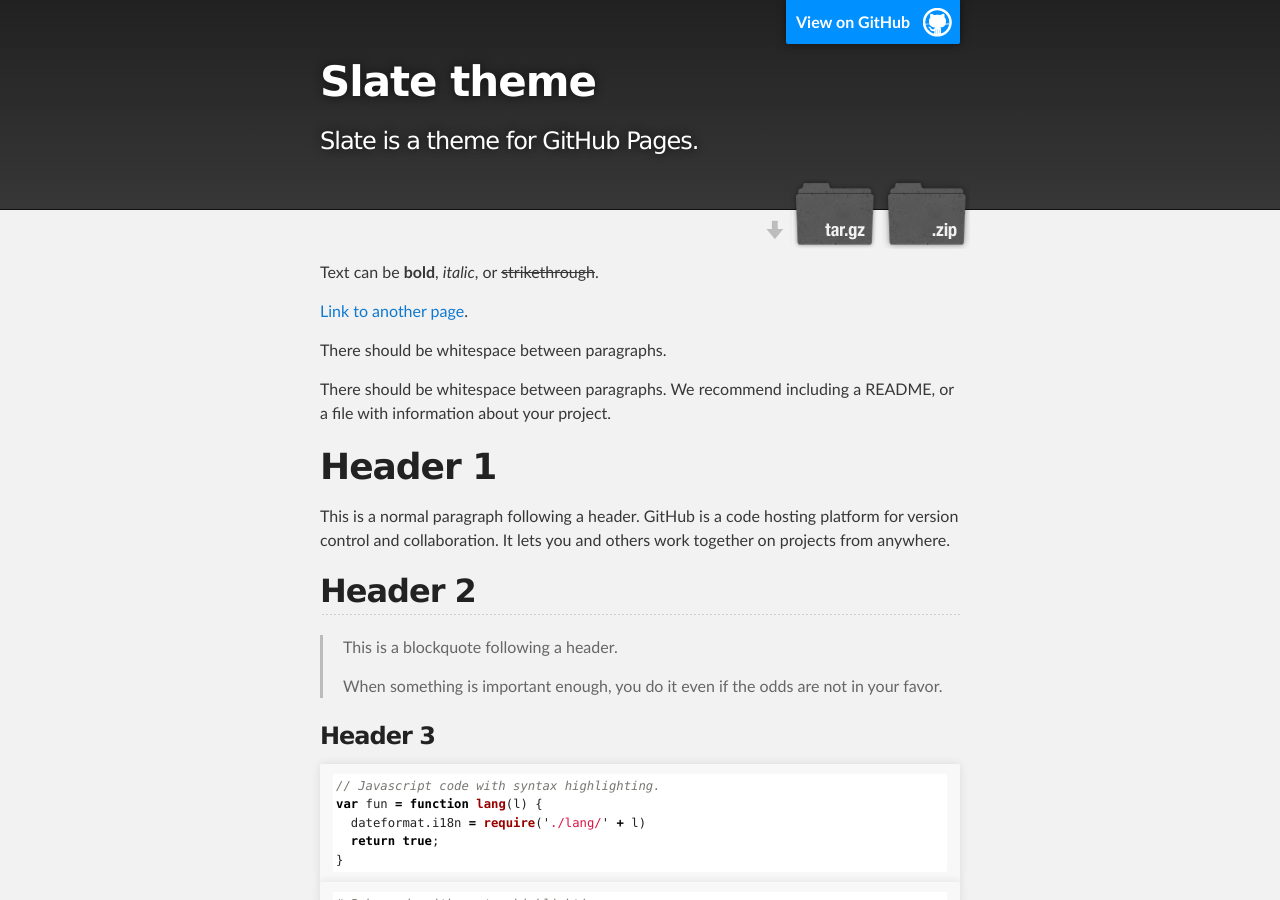
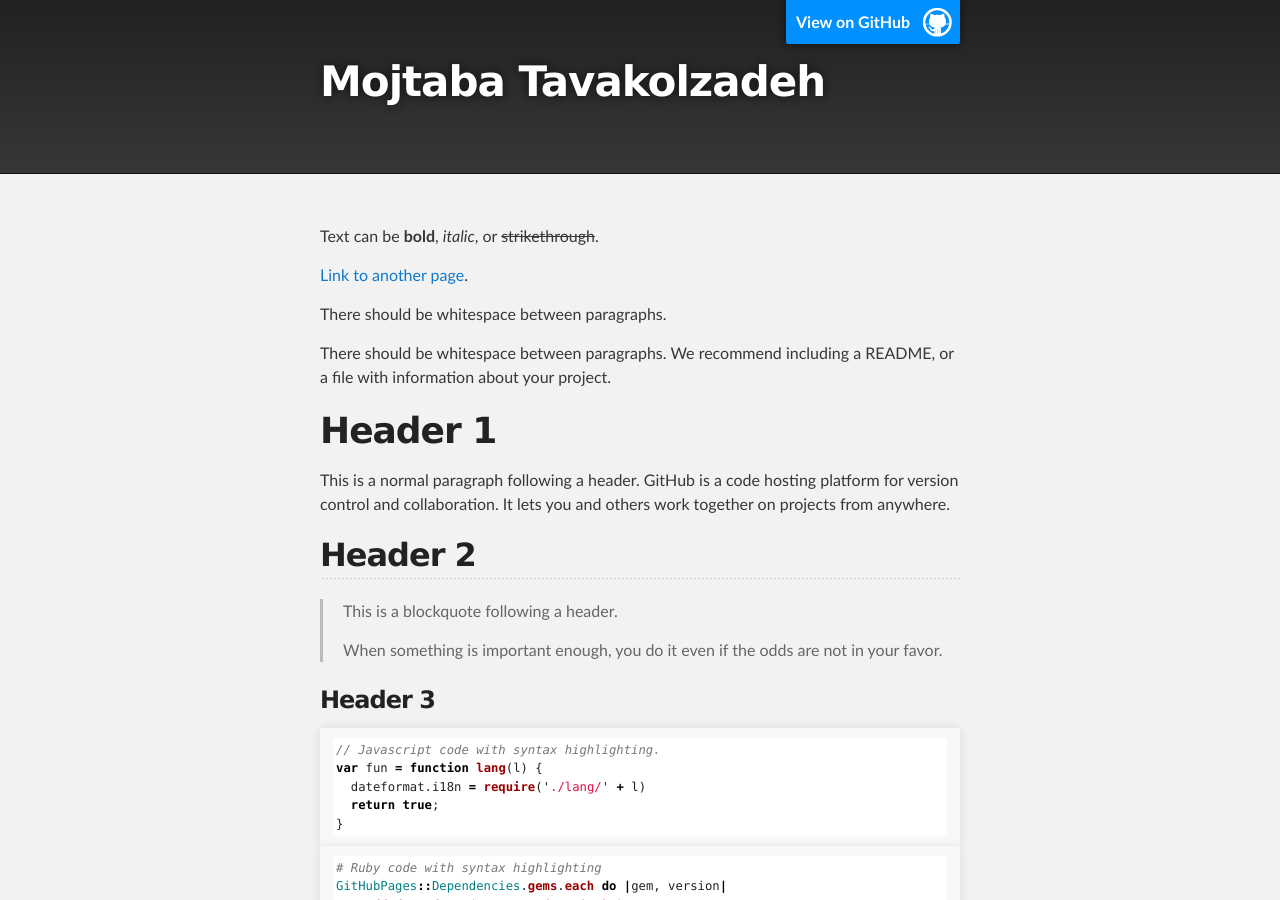
Before and after one commit to mojtabatavakolzadeh/mojtaba.github.io, a Jekyll site: the page built from index.md, in a window 1280 px wide and 900 px high. Built offline with Jekyll 4.4.1, drawn with Linux system fonts in a browser that asks for light colours; the repository's description, which GitHub fills in, is left out; some of the changed text lies outside the part shown.

Commit message:
edit: title

```diff
--- a/_config.yml
+++ b/_config.yml
@@ -1,5 +1,5 @@
-title: Slate theme
-description: Slate is a theme for GitHub Pages.
-show_downloads: true
+title: Mojtaba Tavakolzadeh
+# description: Slate is a theme for GitHub Pages.
+show_downloads: false
 google_analytics:
 theme: jekyll-theme-slate
```
